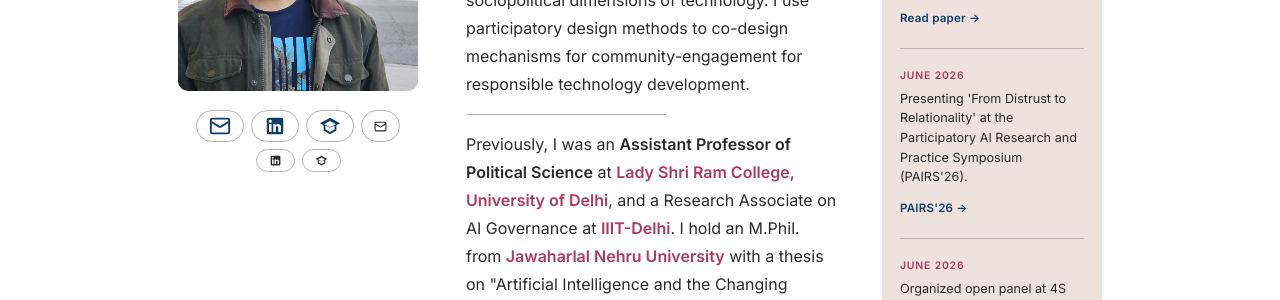
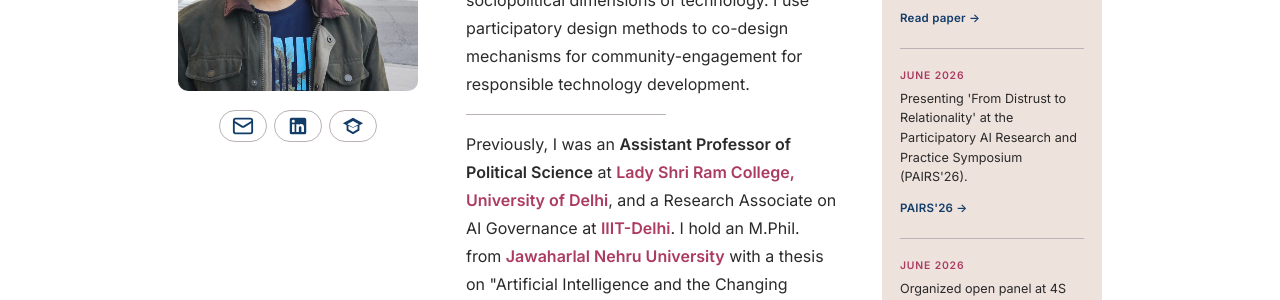
Before and after one commit to adityanayak-info/adityanayak-info.github.io, a Jekyll site: the page built from index.md, in a window 1280 px wide. Shown: the part 311-611 px from the top of the page. Built offline with Jekyll 4.4.1, drawn with Linux system fonts in a browser that asks for light colours.

Commit message:
Update index.md

```diff
--- a/index.md
+++ b/index.md
@@ -37,20 +37,6 @@
      <a href="https://scholar.google.com/citations?user=2aDc8HAAAAAJ&hl=en" target="_blank" rel="noopener" aria-label="Google Scholar">
        <svg viewBox="0 0 24 24" fill="#123C69" width="22" height="22" aria-hidden="true"><path d="M12 3 1 9l4 2.18V17l7 4 7-4v-5.82L23 9zm6.36 7L12 13.36 5.64 10 12 6.64zM17 15.56l-5 2.86-5-2.86v-3.73L12 14l5-2.17z"/></svg>
      </a>
-
-      <a href="mailto:aditya.nayak@pitt.edu">
-        <svg viewBox="0 0 24 24" fill="none" stroke="currentColor" stroke-width="2" width="13" height="13" aria-hidden="true"><rect x="2" y="4" width="20" height="16" rx="2"/><path d="m22 7-8.97 5.7a1.94 1.94 0 0 1-2.06 0L2 7"/></svg>
-      </a>
-
-      <!-- Replace # with your LinkedIn profile URL -->
-      <a href="https://www.linkedin.com/in/adityanayak826/" target="_blank" rel="noopener">
-        <svg viewBox="0 0 24 24" fill="currentColor" width="13" height="13" aria-hidden="true"><path d="M19 3a2 2 0 0 1 2 2v14a2 2 0 0 1-2 2H5a2 2 0 0 1-2-2V5a2 2 0 0 1 2-2h14m-.5 15.5v-5.3a3.26 3.26 0 0 0-3.26-3.26c-.85 0-1.84.52-2.32 1.3v-1.11h-2.79v8.37h2.79v-4.93c0-.77.62-1.4 1.39-1.4a1.4 1.4 0 0 1 1.4 1.4v4.93h2.79M6.88 8.56a1.68 1.68 0 0 0 1.68-1.68c0-.93-.75-1.69-1.68-1.69a1.69 1.69 0 0 0-1.69 1.69c0 .93.76 1.68 1.69 1.68m1.39 9.94v-8.37H5.5v8.37h2.77z"/></svg>
-      </a>
-
-      <!-- Replace # with your Google Scholar profile URL -->
-      <a href="https://scholar.google.com/citations?user=2aDc8HAAAAAJ&hl=en" target="_blank" rel="noopener">
-        <svg viewBox="0 0 24 24" fill="currentColor" width="13" height="13" aria-hidden="true"><path d="M12 3 1 9l4 2.18V17l7 4 7-4v-5.82L23 9zm6.36 7L12 13.36 5.64 10 12 6.64zM17 15.56l-5 2.86-5-2.86v-3.73L12 14l5-2.17z"/></svg>
-      </a>
 
     </div>
   </div>
```
